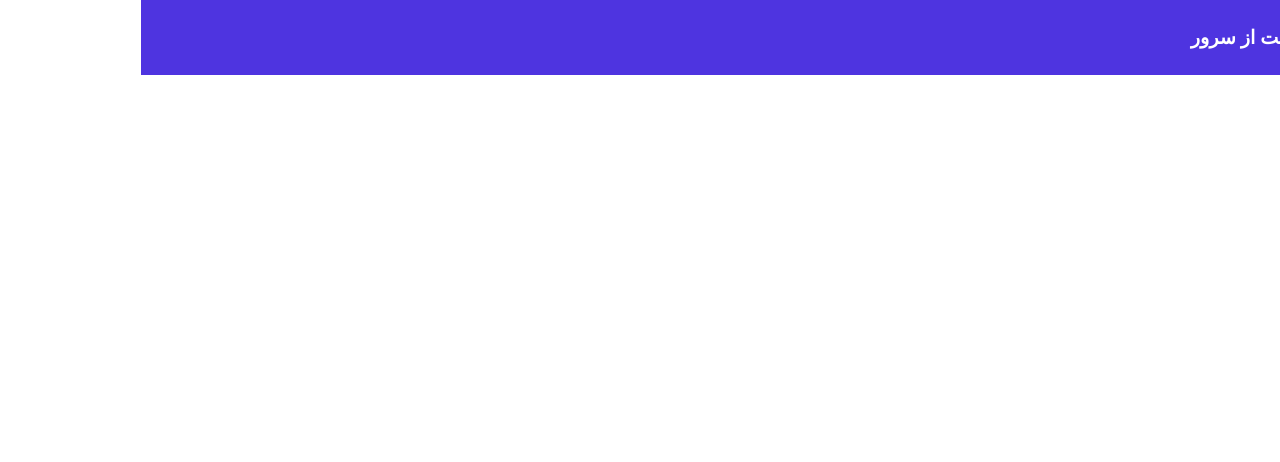
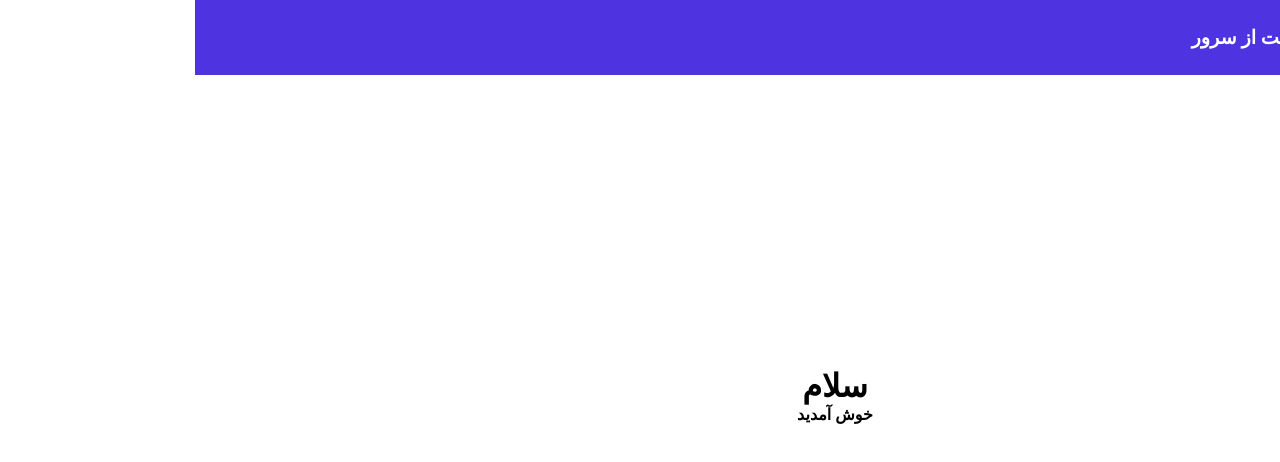
Before and after one commit to MamadTaheri/mini-app-react, a React (Create React App) app: page / in a window 1280 px wide. Shown: the top 462 px of the page. Built offline with nearby package versions, Linux system fonts and the light colour scheme.

Commit message:
add Home components

```diff
--- a/src/App.js
+++ b/src/App.js
@@ -1,5 +1,6 @@
 import React from 'react';
 import { Route } from 'react-router';
+import Home from './components/Home/Home';
 import Navbar from './components/Navbar/Navbar';
 
 import UserForm from './components/UserForm/UserForm';
@@ -10,6 +11,7 @@ const App = () => {
       <Navbar />
       <>
         <Route path="/signup" component={UserForm} />
+        <Route path="/" component={Home} />
       </>
     </div>
   );
--- /dev/null
+++ b/src/components/Home/Home.js
@@ -0,0 +1,14 @@
+import React from 'react';
+
+import styles from './Home.module.css'
+
+const Home = () => {
+    return (
+        <div className={styles.container}>
+            <h1>سلام</h1>
+            <h4>خوش آمدید</h4>
+        </div>
+    );
+};
+
+export default Home;
--- /dev/null
+++ b/src/components/Home/Home.module.css
@@ -0,0 +1,7 @@
+.container {
+    display: flex;
+    flex-direction: column;
+    justify-content: center;
+    align-items: center;
+    min-height: 80vh;
+}
--- a/src/components/Navbar/Navbar.js
+++ b/src/components/Navbar/Navbar.js
@@ -7,8 +7,9 @@ const Navbar = () => {
     return (
         <>
             <ul className={classes.list}>
+                <li><Link to="/">خانه</Link></li>
                 <li><Link to="/signup">ثبت نام</Link></li>
-                <li><Link to="/"> دریافت از سرور </Link></li>
+                <li><Link to="/api"> دریافت از سرور </Link></li>
             </ul>
         </>
     );
```
